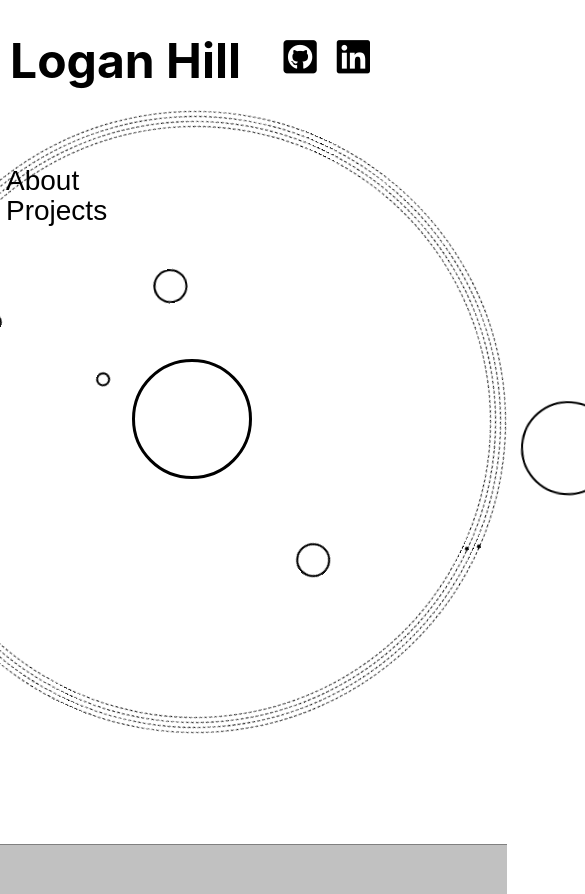
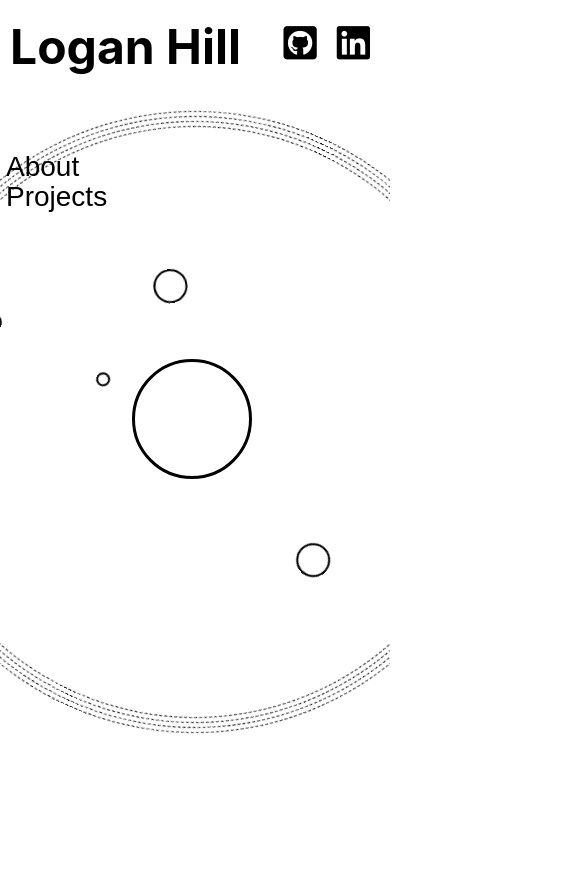
Before and after one commit to lmh96/portfolio, a React (Create React App) app: page / in a window 390 px wide. Shown: the top 894 px of the page, 585 px wide, since content can reach past the window. After the commit the page ends 844 px from the top, so only its background shows below. Built offline with nearby package versions, Linux system fonts and the light colour scheme; no server answers.

Commit message:
i think i fixed the viewport issues on mobile

```diff
--- a/public/index.html
+++ b/public/index.html
@@ -15,15 +15,12 @@
     integrity="sha384-oS3vJWv+0UjzBfQzYUhtDYW+Pj2yciDJxpsK1OYPAYjqT085Qq/1cq5FLXAZQ7Ay" crossorigin="anonymous">
 
   <style>
-    html,
-    body {
-      display: inline-block;
-      background: black;
-      max-height: 100vh;
-      max-width: 100vw;
+    html, body {
       overflow: hidden;
     }
-
+    body {
+      width: inherit;
+    }
     @media(prefers-color-scheme: light) {
 
       html,
@@ -38,6 +35,10 @@
       body {
         background: black;
       }
+    }
+
+    #root {
+      width: inherit;
     }
   </style>
   <!--
--- a/src/About.css
+++ b/src/About.css
@@ -5,8 +5,8 @@
 
 #aboutHidden {
     top: 100vh;
-    height: calc(100% - 90px);
-    overflow: hidden;
+    height: 0;
+    width: 100vw;
     border: none;
 }
 
@@ -25,6 +25,7 @@
     background: rgba(63, 63, 63, 0.8);
     border-top: 1px solid gray;
     transition: all .2s ease-in-out;
+    overflow: hidden;
     left: 0;
     width: 100vw;
     filter: blur(1);
--- a/src/App.css
+++ b/src/App.css
@@ -1,4 +1,13 @@
 .App {
   text-align: center;
   overflow: hidden;
+  height: 100vh;
+  width: 100vw;
+  overflow: hidden;
 }
+
+@media only screen and (max-width: 600px) {
+  .App {
+    max-width: 600px;
+  }
+}
--- a/src/App.js
+++ b/src/App.js
@@ -139,8 +139,14 @@ class App extends React.Component {
   }
 
   render() {
+    let appStyle = {
+      maxWidth: this.state.width,
+      maxHeight: this.state.height,
+      overflow: 'hidden',
+    }
+
     return (
-      <div className="App" height={this.state.height} width={this.state.width}>
+      <div className="App" style={appStyle}>
         <Header aboutClick={this.aboutClick} projectClick={this.projectClick}></Header>
         <Background className={this.state.current === 'main' ? 'bgCenter' : 'bgTop'} centerClick={this.toggleSettingsClick}
           areSpinning={this.state.areSpinning} hasVisibleOrbits={this.state.hasVisibleOrbits} visibleRings={this.state.allRingsVisible}
--- a/src/Background.css
+++ b/src/Background.css
@@ -29,6 +29,7 @@
     top: calc(-50% + 110px);
     align-content: center;
     transition: all .3s ease-in-out;
+    overflow: hidden;
 }
 
 .bgCenter {
@@ -38,6 +39,7 @@
     top: 0;
     align-content: center;
     transition: all .3s ease-in-out;
+    overflow: hidden;
 }
 
 @media(prefers-color-scheme: light) {
--- a/src/Header.css
+++ b/src/Header.css
@@ -3,7 +3,7 @@ header {
     color: white;
     text-align: left;
     position: fixed;
-    width: 100%;
+    width: 100vw;
     height: 90px;
 }
 
--- a/src/Projects.css
+++ b/src/Projects.css
@@ -5,7 +5,9 @@
 
 #projectsHidden {
     top: 100vh;
-    height: calc(100% - 90px);
+    height: 0px;
+    width: 100vw;
+    border: none;
 }
 
 #title {
@@ -23,6 +25,7 @@
     background: rgba(63, 63, 63, 0.8);
     border-top: 1px solid gray;
     transition: all .2s ease-in-out;
+    overflow: hidden;
     left: 0;
     width: 100vw;
 }
```
Also changed, not shown: 12 other files (tests, documents, lock files or other folders).
